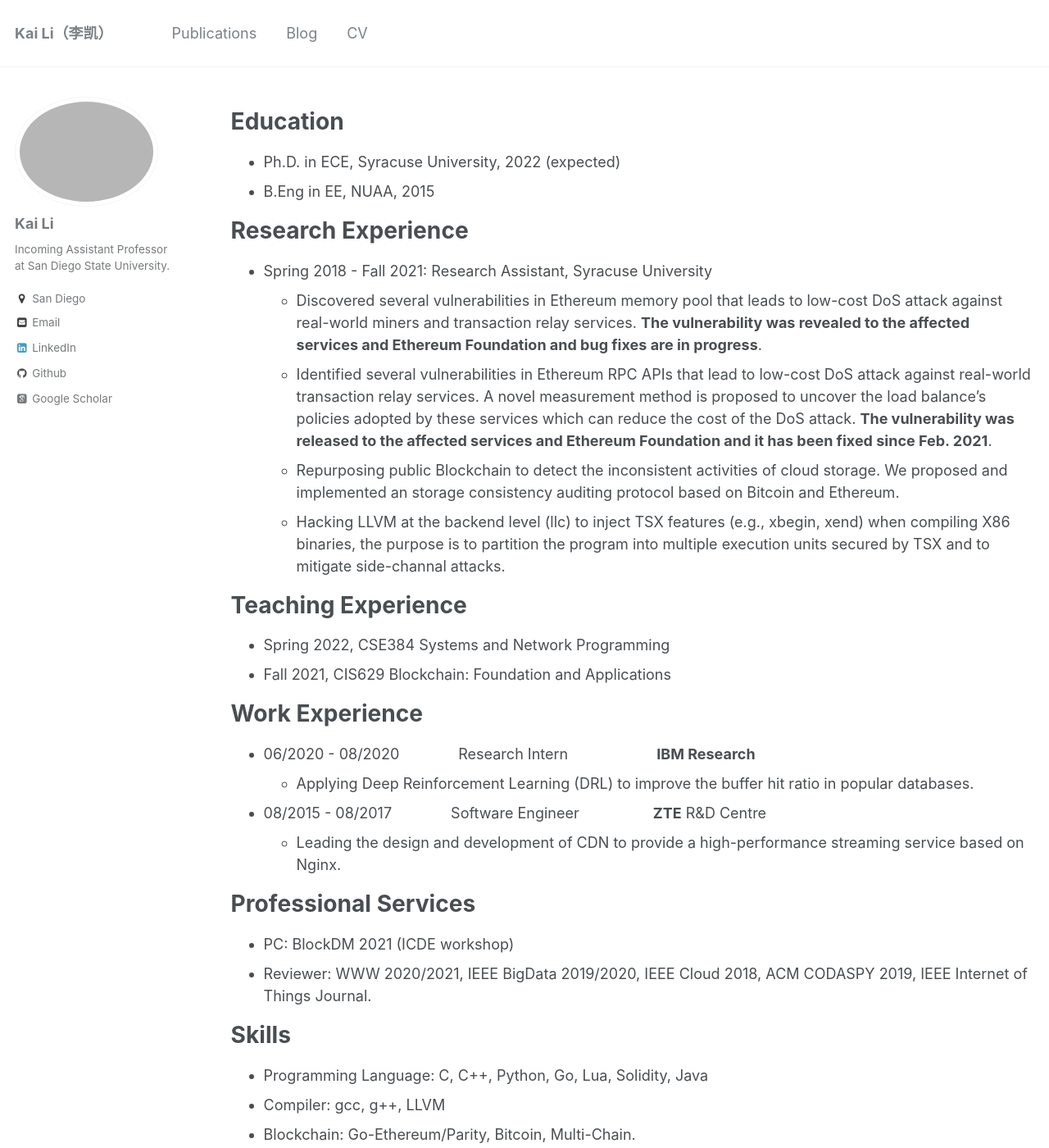
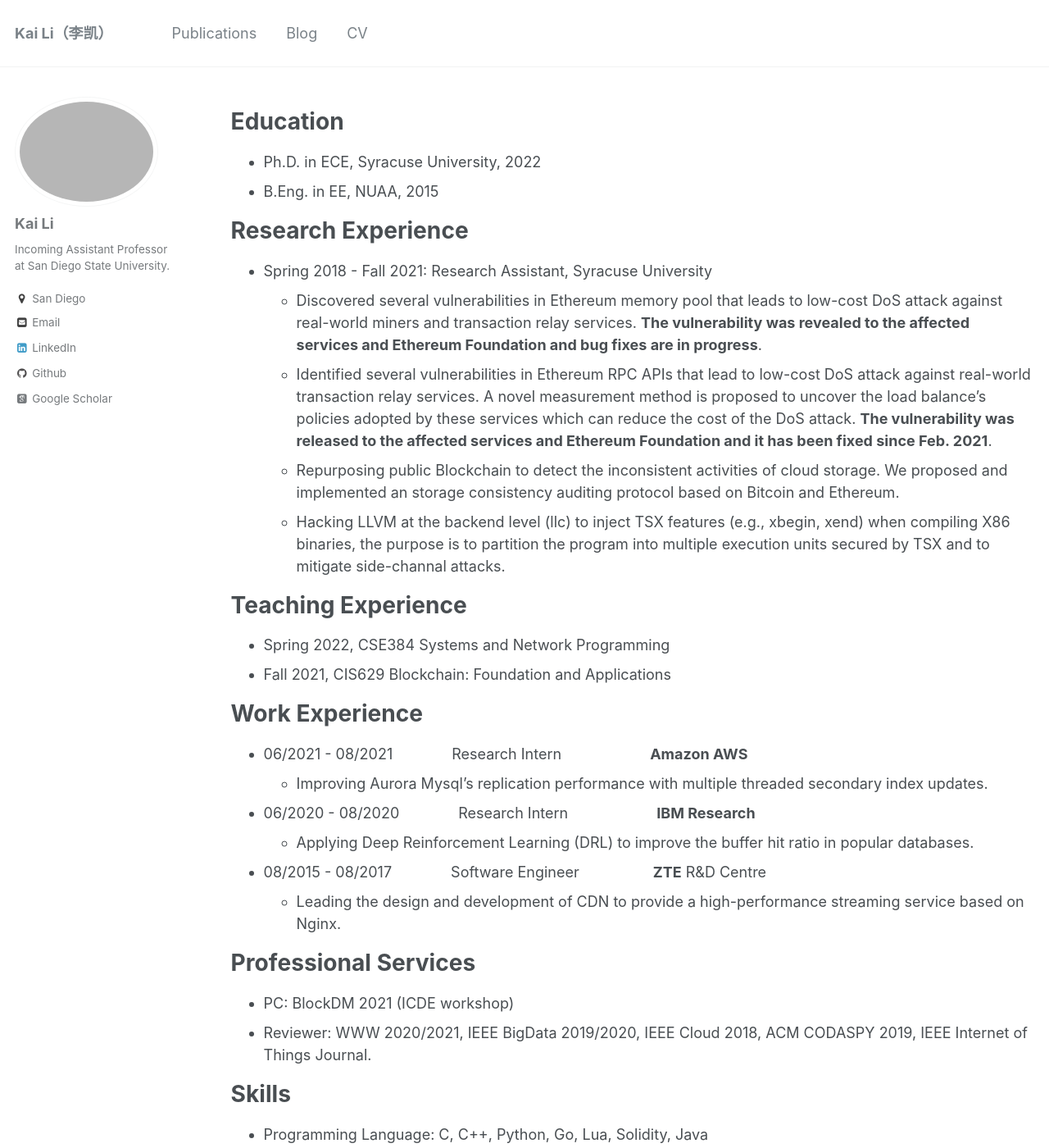
Before and after one commit to likai1993/likai1993.github.io, a Jekyll site: the page built from _pages/cv.md, in a window 1280 px wide and 1400 px high. Shown: the whole window at 82% size. Built offline with Jekyll 4.4.1, drawn with Linux system fonts in a browser that asks for light colours; some web fonts are replaced.

Commit message:
Update cv.md

```diff
--- a/_pages/cv.md
+++ b/_pages/cv.md
@@ -11,8 +11,8 @@ redirect_from:
 
 Education
 ======
-* Ph.D. in ECE, Syracuse University, 2022 (expected)
-* B.Eng in EE, NUAA, 2015
+* Ph.D. in ECE, Syracuse University, 2022
+* B.Eng. in EE, NUAA, 2015
 
 Research Experience
 ======
@@ -29,6 +29,8 @@ Teaching Experience
 
 Work Experience
 ======
+* 06/2021 - 08/2021　　　　Research Intern　　　　　　**Amazon AWS**
+  * Improving Aurora Mysql's replication performance with multiple threaded secondary index updates.
 * 06/2020 - 08/2020　　　　Research Intern　　　　　　**IBM Research**
   * Applying Deep Reinforcement Learning (DRL) to improve the buffer hit ratio in popular databases.
 * 08/2015 - 08/2017　　　　Software Engineer　　　　　**ZTE** R&D Centre
```
